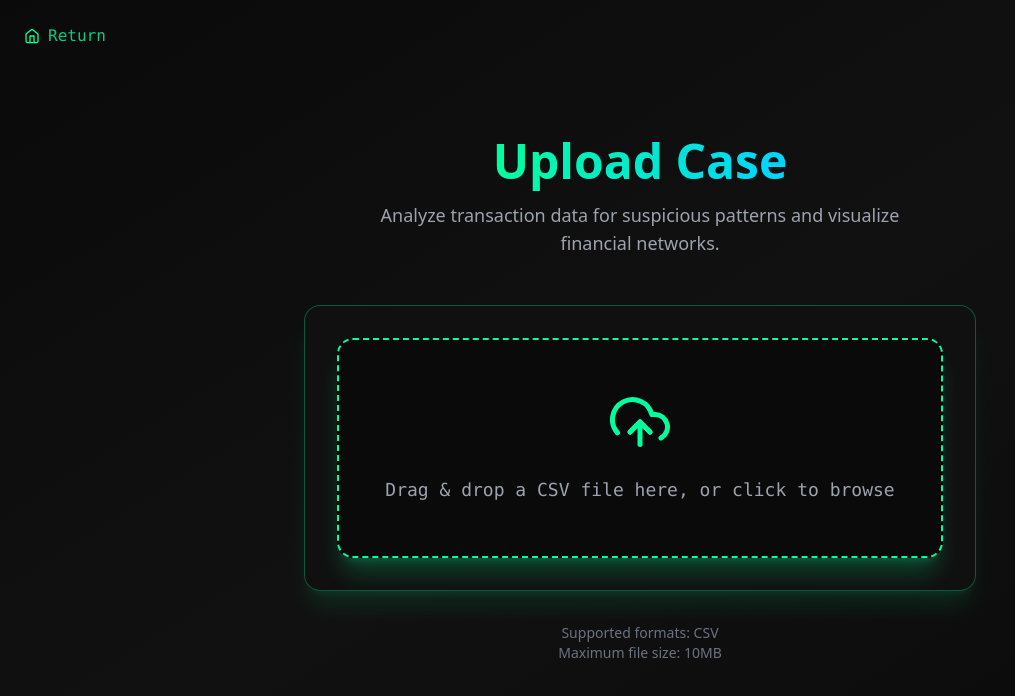
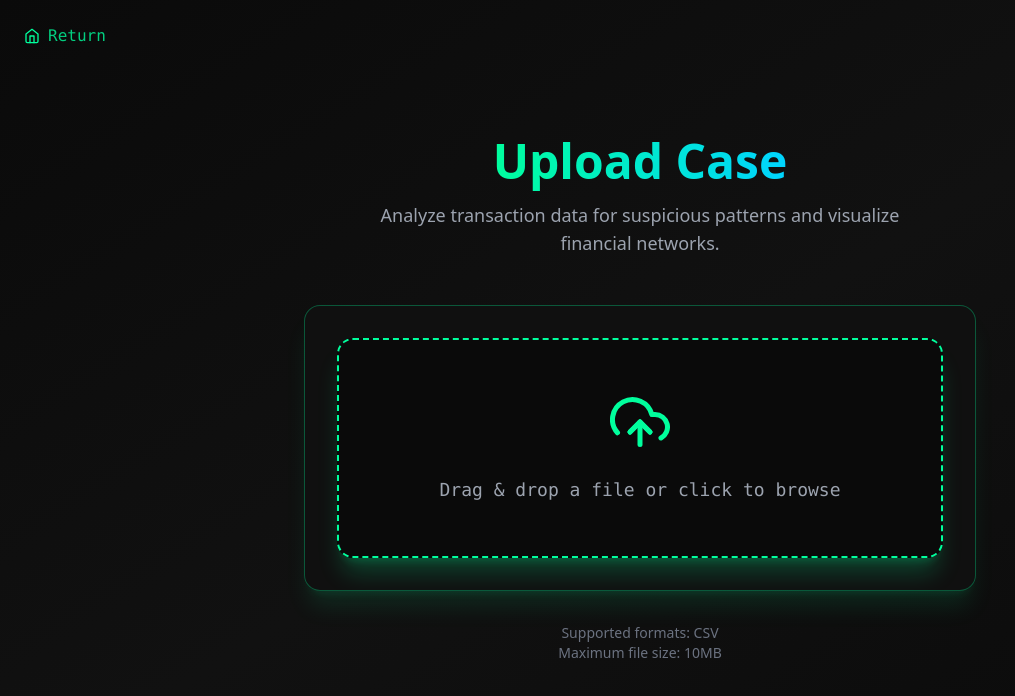
Before and after one commit to innovatewithkishlay/BankLayerTracker, a React (Vite) app in the folder frontend/: page /plugin in a window 1280 px wide. Shown: the top 696 px of the page, without its empty margins (0-1015 px from the left). Built offline with nearby package versions, Linux system fonts and the light colour scheme.

Commit message:
updated the functionalities to deselect the file as well

```diff
--- a/frontend/src/components/Input/FileUpload.tsx
+++ b/frontend/src/components/Input/FileUpload.tsx
@@ -1,31 +1,42 @@
 import { useCallback, useState } from "react";
 import { useDropzone } from "react-dropzone";
-import { FiUploadCloud } from "react-icons/fi";
+import { FiUploadCloud, FiX } from "react-icons/fi";
 import { motion } from "framer-motion";
 
 interface FileUploadProps {
-  onUpload: (files: File[]) => Promise<void>;
+  onUpload: (
+    files: File[],
+    onProgress: (progress: number) => void
+  ) => Promise<void>;
   multiple?: boolean;
 }
 
 export const FileUpload = ({ onUpload, multiple = false }: FileUploadProps) => {
+  const [files, setFiles] = useState<File[]>([]);
+  const [uploadProgress, setUploadProgress] = useState(0);
   const [isProcessing, setIsProcessing] = useState(false);
-  const [error, setError] = useState<string | null>(null);
 
-  const onDrop = useCallback(
-    async (files: File[]) => {
+  const onDrop = useCallback(async (acceptedFiles: File[]) => {
+    setFiles(acceptedFiles);
+  }, []);
+
+  const handleCancel = () => {
+    setFiles([]);
+    setUploadProgress(0);
+  };
+
+  const handleSubmit = async () => {
+    if (files.length === 0) return;
+    setIsProcessing(true);
     try {
-        setIsProcessing(true);
-        await onUpload(files);
-        setError(null);
+      await onUpload(files, (progress) => setUploadProgress(progress));
     } catch (err) {
-        setError(err instanceof Error ? err.message : "Upload failed");
+      setFiles([]);
+      setUploadProgress(0);
     } finally {
       setIsProcessing(false);
     }
-    },
-    [onUpload]
-  );
+  };
 
   const { getRootProps, getInputProps, isDragActive } = useDropzone({
     onDrop,
@@ -34,15 +45,14 @@ export const FileUpload = ({ onUpload, multiple = false }: FileUploadProps) => {
   });
 
   return (
+    <div className="space-y-4 w-full">
+      {files.length === 0 ? (
         <motion.div
           {...getRootProps()}
           initial={{ opacity: 0, scale: 0.95 }}
           animate={{ opacity: 1, scale: 1 }}
-      whileHover={{ scale: 1.02 }}
-      whileTap={{ scale: 0.98 }}
-      transition={{ duration: 0.3 }}
           className={`
-        relative border-2 border-dashed rounded-2xl p-10 cursor-pointer
+            border-2 border-dashed rounded-2xl p-10 cursor-pointer
             bg-[#0a0a0a]/90 backdrop-blur-sm
             border-[#00ff9d] hover:border-[#00ff9d]/80
             shadow-xl shadow-[#00ff9d]/20
@@ -52,43 +62,66 @@ export const FileUpload = ({ onUpload, multiple = false }: FileUploadProps) => {
         >
           <input {...getInputProps()} />
           <FiUploadCloud className="text-[#00ff9d] text-6xl mb-6" />
+          <p className="text-gray-400 font-mono text-lg">
+            {isDragActive
+              ? "Drop CSV files here"
+              : `Drag & drop ${
+                  multiple ? "files" : "a file"
+                } or click to browse`}
+          </p>
+        </motion.div>
+      ) : (
+        <motion.div
+          initial={{ opacity: 0, y: 20 }}
+          animate={{ opacity: 1, y: 0 }}
+          className="space-y-4"
+        >
+          {/* Selected Files */}
+          <div className="border border-[#00ff9d]/30 rounded-xl p-4 bg-[#111111]/50">
+            {files.map((file, index) => (
+              <div
+                key={index}
+                className="flex items-center justify-between py-2"
+              >
+                <span className="font-mono text-gray-300 truncate">
+                  {file.name}
+                </span>
+                <span className="text-gray-400 text-sm">
+                  {(file.size / 1024 / 1024).toFixed(2)} MB
+                </span>
+              </div>
+            ))}
+          </div>
 
-      {isProcessing ? (
-        <motion.p
-          initial={{ opacity: 0 }}
-          animate={{ opacity: 1 }}
-          className="text-[#00ff9d] font-mono text-lg"
-        >
-          Decrypting and analyzing transaction data...
-        </motion.p>
-      ) : isDragActive ? (
-        <motion.p
-          initial={{ opacity: 0 }}
-          animate={{ opacity: 1 }}
-          className="text-[#00ff9d] font-mono text-lg"
-        >
-          Release to upload {multiple ? "files" : "file"}
-        </motion.p>
-      ) : (
-        <motion.p
-          initial={{ opacity: 0 }}
-          animate={{ opacity: 1 }}
-          className="text-gray-400 font-mono text-lg"
-        >
-          Drag & drop {multiple ? "CSV files" : "a CSV file"} here, or click to
-          browse
-        </motion.p>
+          {/* Progress Bar */}
+          {uploadProgress > 0 && (
+            <div className="w-full bg-gray-800 rounded-full h-2">
+              <div
+                className="bg-[#00ff9d] h-2 rounded-full transition-all duration-300"
+                style={{ width: `${uploadProgress}%` }}
+              />
+            </div>
           )}
 
-      {error && (
-        <motion.p
-          initial={{ opacity: 0 }}
-          animate={{ opacity: 1 }}
-          className="text-red-500 mt-4 font-mono"
+          {/* Action Buttons */}
+          <div className="flex gap-4">
+            <button
+              onClick={handleCancel}
+              className="px-6 py-2 border border-red-500/30 text-red-500 rounded-lg hover:bg-red-500/10 transition-colors flex-1"
+              disabled={isProcessing}
             >
-          {error}
-        </motion.p>
+              Cancel
+            </button>
+            <button
+              onClick={handleSubmit}
+              className="px-6 py-2 bg-[#00ff9d] text-black rounded-lg font-semibold hover:bg-[#00ff9d]/90 transition-all flex-1"
+              disabled={isProcessing}
+            >
+              {isProcessing ? "Uploading..." : "Start Analysis"}
+            </button>
+          </div>
+        </motion.div>
       )}
-    </motion.div>
+    </div>
   );
 };
```
Lines whose indentation alone changed are shown as unchanged.
